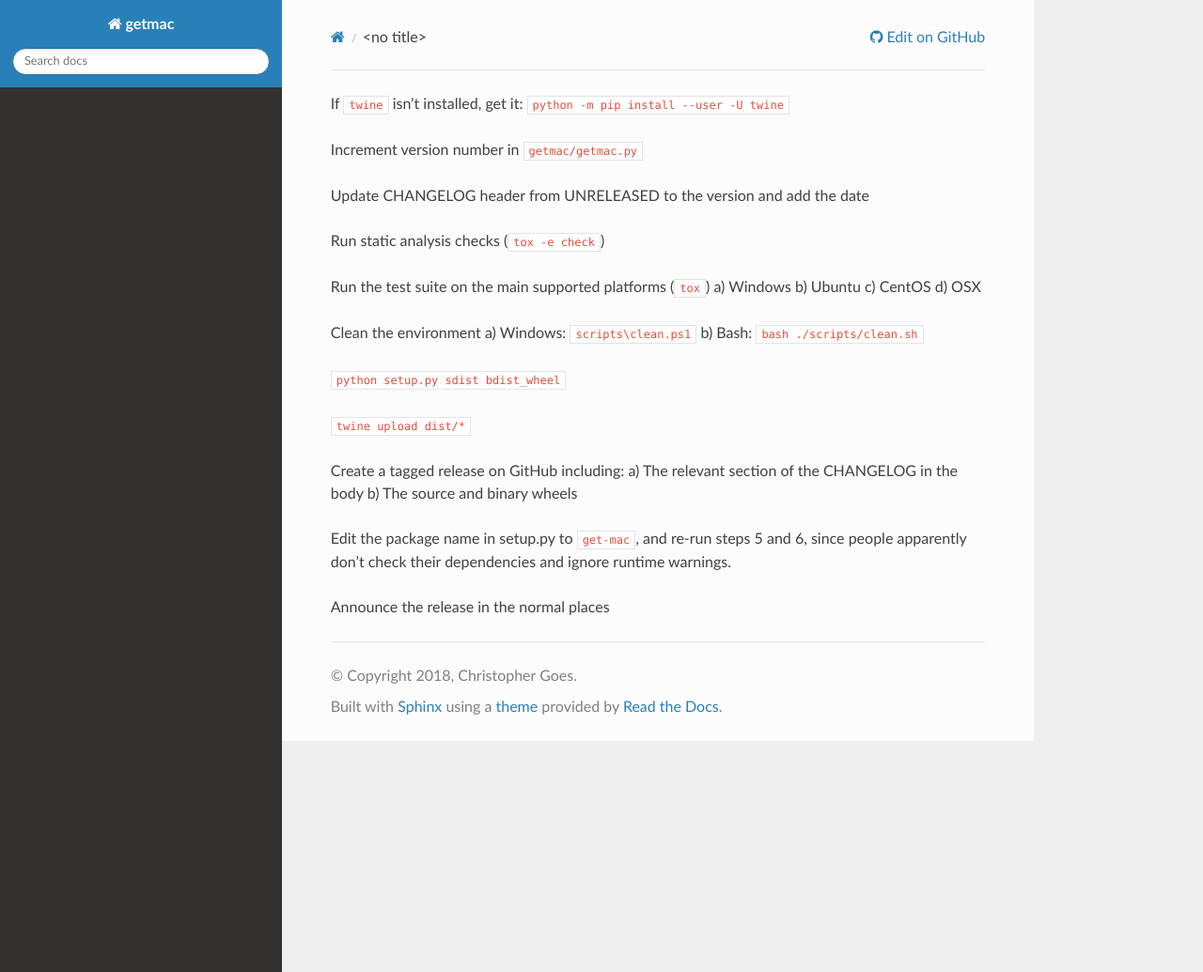
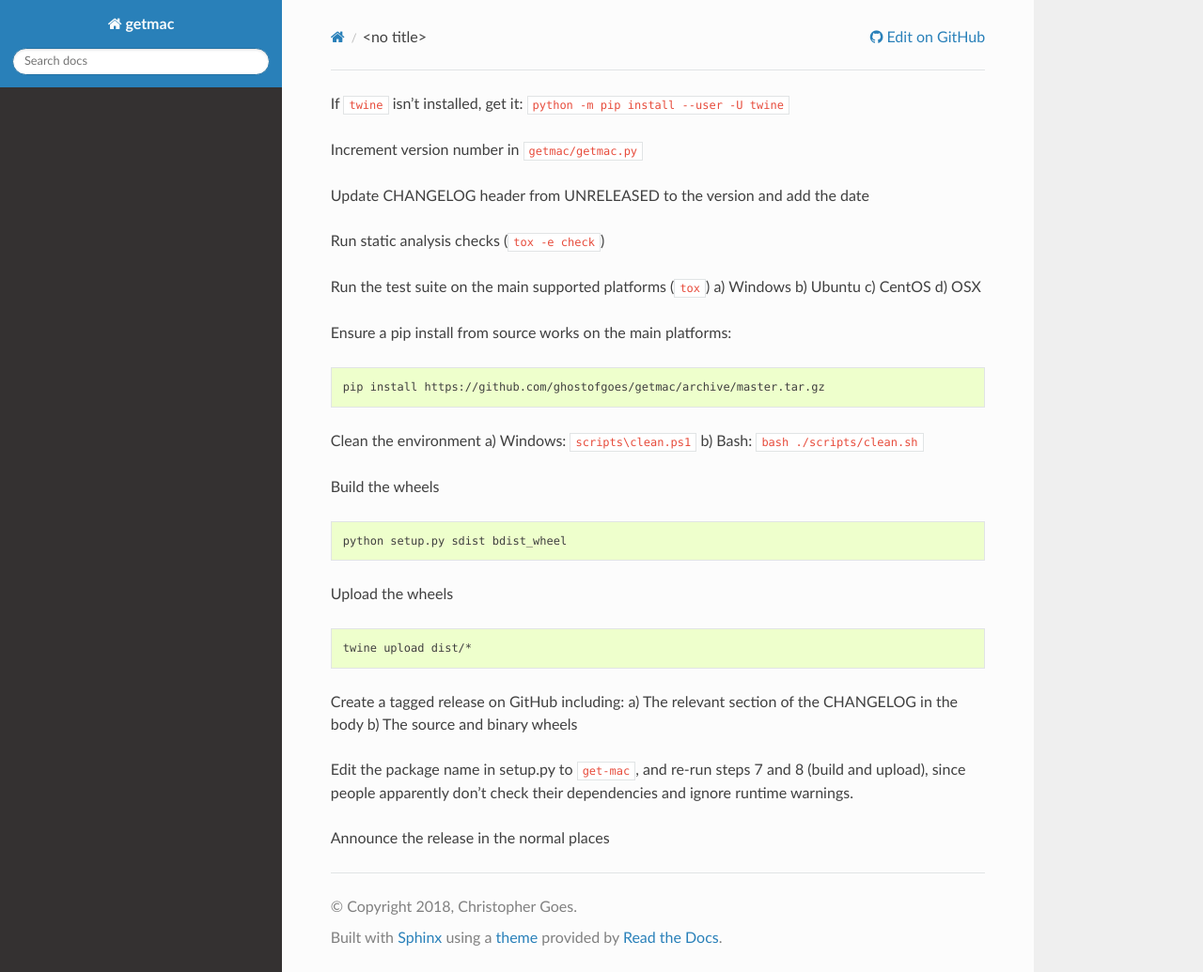
Before and after one commit to GhostofGoes/getmac, a Sphinx documentation site: the page built from docs/releasing.md, in a window 1280 px wide and 1035 px high. Shown: the whole window at 94% size. Built offline with Sphinx 7.4.7 and the Read the Docs theme 2.0.0, drawn with Linux system fonts in a browser that asks for light colours; the version number could not be read and is left out.

Commit message:
Type checking and fixes
- Added mypy type checking to the set of code quality checks
(via the flake8-mypy extension)
- Corrected type annotations on various function, and ignored errors
that are incorrect or don't apply (e.g. windll, bytes/str py2/py3)
- Added explicit "return None" to functions that were
implicitly returning None by fall-through
- Added a check for None in _hunt_for_mac()
- Updated releasing steps, cleaned up old mypy stuff from tox config
- Fix install I broke in the recent cleanup (MANIFEST.in is touchy)

````diff
--- a/docs/releasing.md
+++ b/docs/releasing.md
@@ -8,15 +8,25 @@ If `twine` isn't installed, get it: `python -m pip install --user -U twine`
     b) Ubuntu
     c) CentOS
     d) OSX
-5. Clean the environment
+5. Ensure a pip install from source works on the main platforms:
+```bash
+pip install https://github.com/ghostofgoes/getmac/archive/master.tar.gz
+```
+6. Clean the environment
     a) Windows: `scripts\clean.ps1`
     b) Bash: `bash ./scripts/clean.sh`
-6. `python setup.py sdist bdist_wheel`
-7. `twine upload dist/*`
-8. Create a tagged release on GitHub including:
+7. Build the wheels
+```bash
+python setup.py sdist bdist_wheel
+```
+8. Upload the wheels
+```bash
+twine upload dist/*
+```
+9. Create a tagged release on GitHub including:
     a) The relevant section of the CHANGELOG in the body
     b) The source and binary wheels
-9. Edit the package name in setup.py to `get-mac`, and re-run
-steps 5 and 6, since people apparently don't check their
-dependencies and ignore runtime warnings.
-10. Announce the release in the normal places
+10. Edit the package name in setup.py to `get-mac`, and re-run
+steps 7 and 8 (build and upload), since people apparently don't check
+their dependencies and ignore runtime warnings.
+11. Announce the release in the normal places
````
Also changed, not shown: docs/TODO.md (+2 -2 lines), 3 other files.
